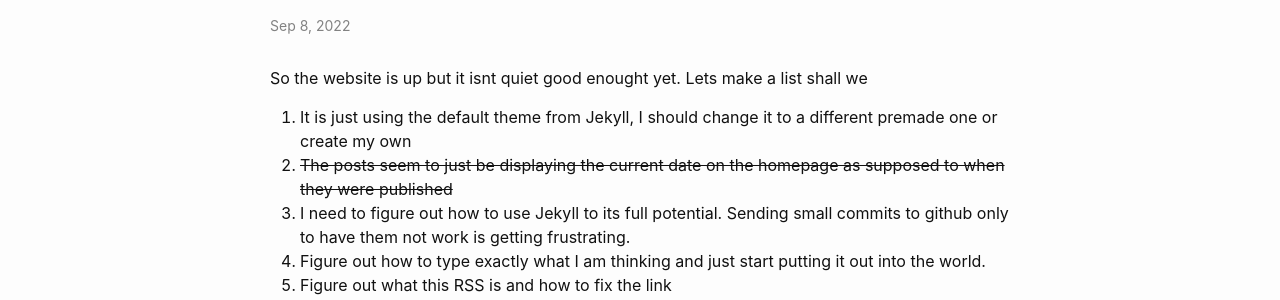
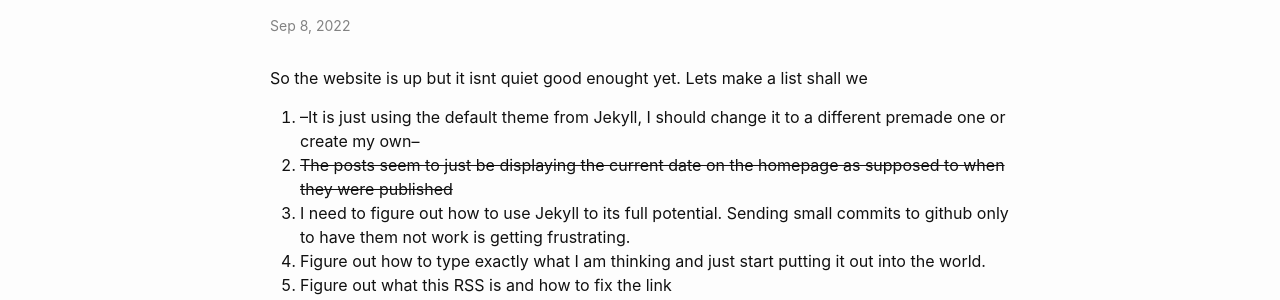
Before and after one commit to MFactor96/MFactor96.github.io, a Jekyll site: the page built from _posts/2022-09-08-To-do-list.md, in a window 1280 px wide. Shown: the part 134-434 px from the top of the page. Built offline with Jekyll 4.4.1, drawn with Linux system fonts in a browser that asks for light colours.

Commit message:
Update 2022-09-08-To-do-list.md

```diff
--- a/_posts/2022-09-08-To-do-list.md
+++ b/_posts/2022-09-08-To-do-list.md
@@ -6,7 +6,7 @@ category: code
 ---
 
 So the website is up but it isnt quiet good enought yet. Lets make a list shall we
-1. It is just using the default theme from Jekyll, I should change it to a different premade one or create my own
+1. --It is just using the default theme from Jekyll, I should change it to a different premade one or create my own--
 2. ~~The posts seem to just be displaying the current date on the homepage as supposed to when they were published~~
 3. I need to figure out how to use Jekyll to its full potential. Sending small commits to github only to have them not work is getting frustrating.
 4. Figure out how to type exactly what I am thinking and just start putting it out into the world.
```
